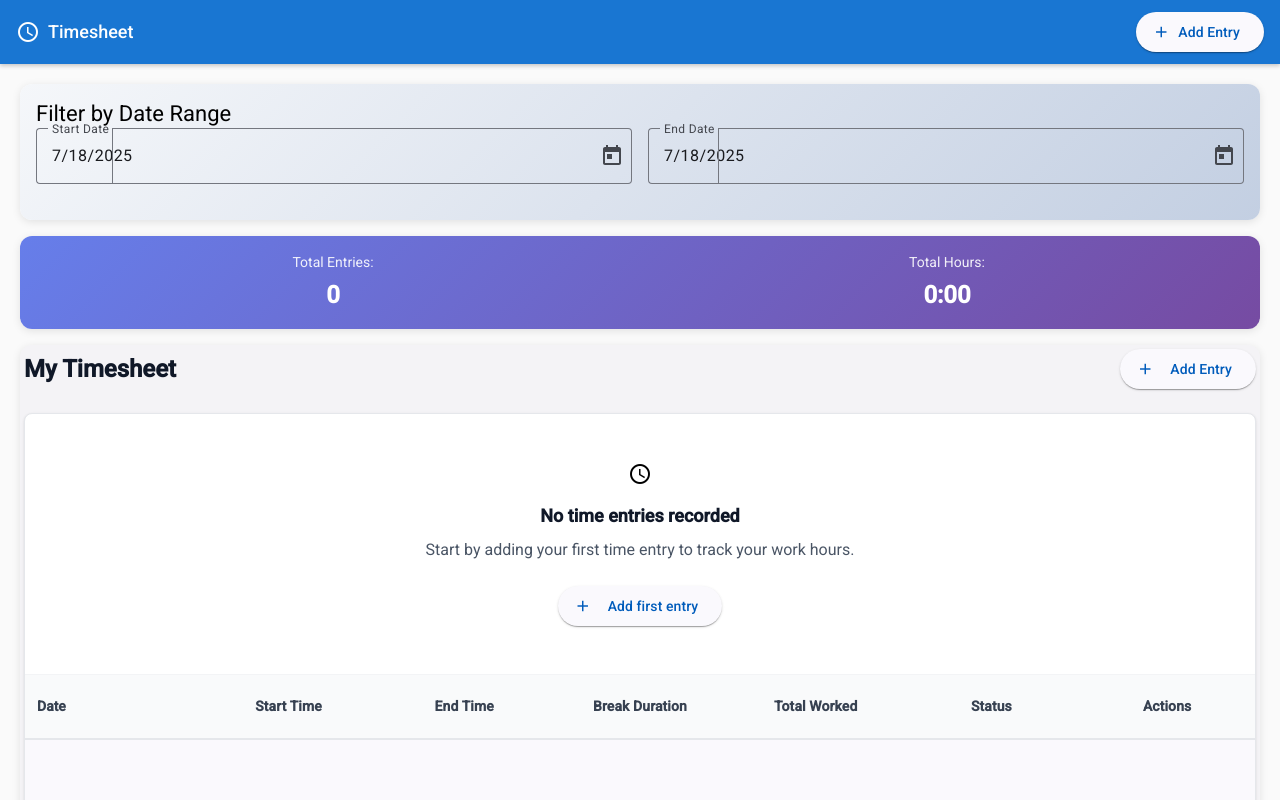
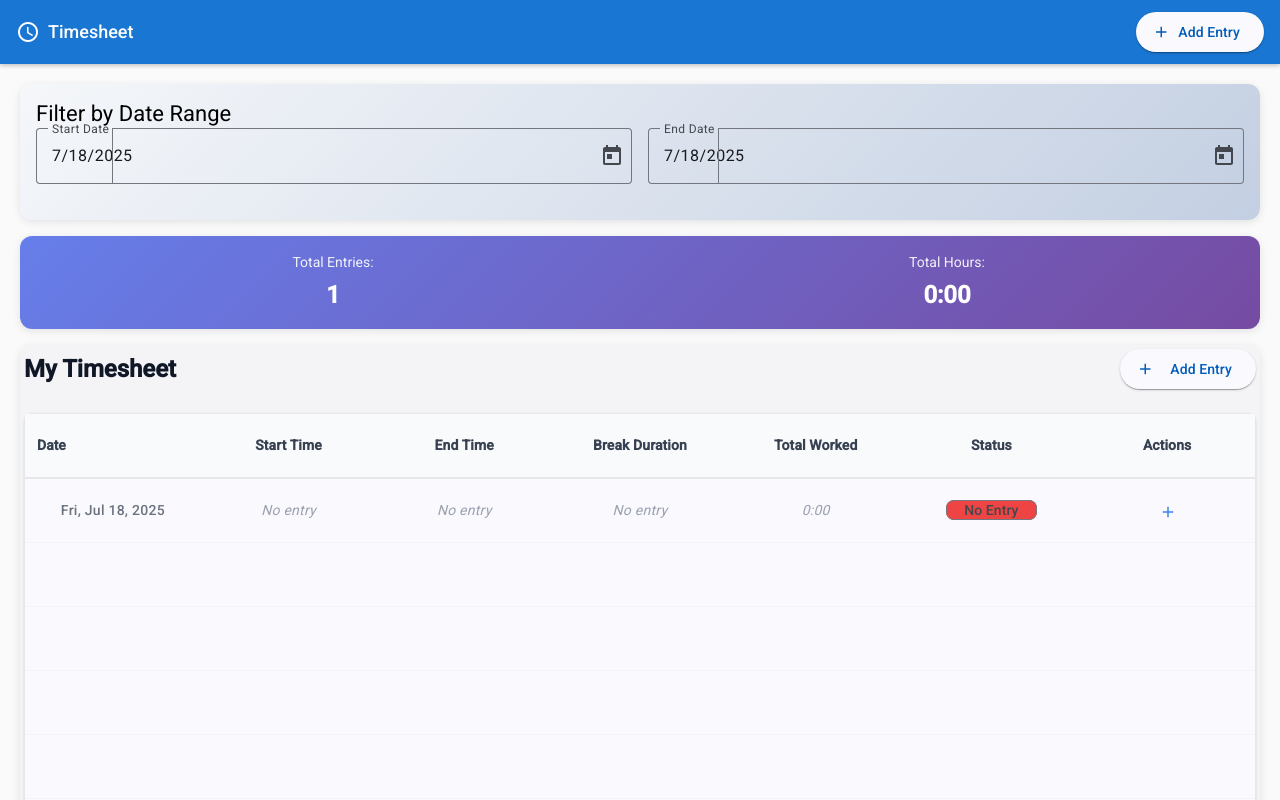
Before and after one commit to rsuciunttdata/timetracking-team-one, an Angular app: page /timesheet in a window 1280 px wide. Built offline with nearby package versions, Linux system fonts and the light colour scheme.

Commit message:
Add placeholder entries for missing dates

```diff
--- a/src/app/components/timesheet-table/timesheet-table.component.html
+++ b/src/app/components/timesheet-table/timesheet-table.component.html
@@ -70,8 +70,10 @@
           Start Time
         </th>
         <td mat-cell *matCellDef="let entry">
-          @if (entry) {
+          @if (entry && !isPlaceholderEntry(entry)) {
             <span class="font-mono text-sm">{{ entry.startTime }}</span>
+          } @else if (entry && isPlaceholderEntry(entry)) {
+            <span class="text-gray-400 text-sm italic">No entry</span>
           }
         </td>
       </ng-container>
@@ -82,8 +84,10 @@
           End Time
         </th>
         <td mat-cell *matCellDef="let entry">
-          @if (entry) {
+          @if (entry && !isPlaceholderEntry(entry)) {
             <span class="font-mono text-sm">{{ entry.endTime }}</span>
+          } @else if (entry && isPlaceholderEntry(entry)) {
+            <span class="text-gray-400 text-sm italic">No entry</span>
           }
         </td>
       </ng-container>
@@ -94,8 +98,10 @@
           Break Duration
         </th>
         <td mat-cell *matCellDef="let entry">
-          @if (entry) {
+          @if (entry && !isPlaceholderEntry(entry)) {
             <span class="font-mono text-sm text-amber-600">{{ entry.breakDuration }}</span>
+          } @else if (entry && isPlaceholderEntry(entry)) {
+            <span class="text-gray-400 text-sm italic">No entry</span>
           }
         </td>
       </ng-container>
@@ -106,10 +112,12 @@
           Total Worked
         </th>
         <td mat-cell *matCellDef="let entry">
-          @if (entry) {
+          @if (entry && !isPlaceholderEntry(entry)) {
             <span class="font-mono text-sm font-semibold text-green-600 bg-green-50 px-2 py-1 rounded">
               {{ calculateWorkedTime(entry.startTime, entry.endTime, entry.breakDuration) }}
             </span>
+          } @else if (entry && isPlaceholderEntry(entry)) {
+            <span class="text-gray-400 text-sm italic">0:00</span>
           }
         </td>
       </ng-container>
@@ -120,9 +128,13 @@
           Status
         </th>
         <td mat-cell *matCellDef="let entry">
-          @if (entry) {
+          @if (entry && !isPlaceholderEntry(entry)) {
             <mat-chip [class]="getStatusClass(entry)" class="text-xs font-medium">
               {{ getStatusText(entry) }}
+            </mat-chip>
+          } @else if (entry && isPlaceholderEntry(entry)) {
+            <mat-chip class="status-no-entry text-xs font-medium">
+              No Entry
             </mat-chip>
           }
         </td>
@@ -134,7 +146,7 @@
           Actions
         </th>
         <td mat-cell *matCellDef="let entry">
-          @if (entry) {
+          @if (entry && !isPlaceholderEntry(entry)) {
             <div class="flex gap-1 justify-center">
               <button
                 mat-icon-button
@@ -151,6 +163,17 @@
                 matTooltip="Delete entry"
                 class="hover:shadow-sm">
                 <mat-icon class="text-lg">delete</mat-icon>
+              </button>
+            </div>
+          } @else if (entry && isPlaceholderEntry(entry)) {
+            <div class="flex gap-1 justify-center">
+              <button
+                mat-icon-button
+                color="primary"
+                (click)="onAddEntryForDate(entry.date)"
+                matTooltip="Add entry for this date"
+                class="hover:shadow-sm">
+                <mat-icon class="text-lg">add</mat-icon>
               </button>
             </div>
           }
--- a/src/app/components/timesheet-table/timesheet-table.component.ts
+++ b/src/app/components/timesheet-table/timesheet-table.component.ts
@@ -60,7 +60,7 @@ export class TimesheetTableComponent implements OnInit, OnChanges {
       return entries;
     }
 
-    return entries.filter(entry => {
+    const filteredRealEntries = entries.filter(entry => {
       const entryDate = new Date(entry.date);
       const start = filter.startDate;
       const end = filter.endDate;
@@ -75,6 +75,32 @@ export class TimesheetTableComponent implements OnInit, OnChanges {
 
       return true;
     });
+
+    // Generate placeholder entries for missing dates in the range
+    if (filter.startDate && filter.endDate) {
+      const allDatesInRange = this.generateDateRange(filter.startDate, filter.endDate);
+      const existingDates = new Set(filteredRealEntries.map(entry =>
+        new Date(entry.date).toDateString()
+      ));
+
+      const placeholderEntries: TimeEntry[] = allDatesInRange
+        .filter((date: Date) => !existingDates.has(date.toDateString()))
+        .map((date: Date) => ({
+          id: `placeholder-${date.toISOString()}`,
+          userId: 'current-user',
+          date: date,
+          startTime: '',
+          endTime: '',
+          breakDuration: '',
+          createdAt: new Date(),
+          updatedAt: new Date()
+        }));
+
+      return [...filteredRealEntries, ...placeholderEntries]
+        .sort((a, b) => new Date(a.date).getTime() - new Date(b.date).getTime());
+    }
+
+    return filteredRealEntries;
   });
 
   sortedEntries = computed(() => {
@@ -196,6 +222,12 @@ export class TimesheetTableComponent implements OnInit, OnChanges {
     console.log('Add entry clicked');
   }
 
+  onAddEntryForDate(date: Date): void {
+    // Emit an event to the parent to open add modal with pre-filled date
+    console.log('Add entry for date:', date);
+    // TODO: Emit event to parent component to open add modal with the specific date
+  }
+
   formatDate(date: Date): string {
     return new Intl.DateTimeFormat('en-US', {
       weekday: 'short',
@@ -254,6 +286,23 @@ export class TimesheetTableComponent implements OnInit, OnChanges {
     }
   }
 
+  isPlaceholderEntry(entry: TimeEntry): boolean {
+    return entry.id.startsWith('placeholder-');
+  }
+
+  private generateDateRange(startDate: Date, endDate: Date): Date[] {
+    const dates: Date[] = [];
+    const currentDate = new Date(startDate);
+    const end = new Date(endDate);
+
+    while (currentDate <= end) {
+      dates.push(new Date(currentDate));
+      currentDate.setDate(currentDate.getDate() + 1);
+    }
+
+    return dates;
+  }
+
   private parseTime(timeString: string): number {
     if (!timeString) return 0;
     const [hours, minutes] = timeString.split(':').map(Number);
```
